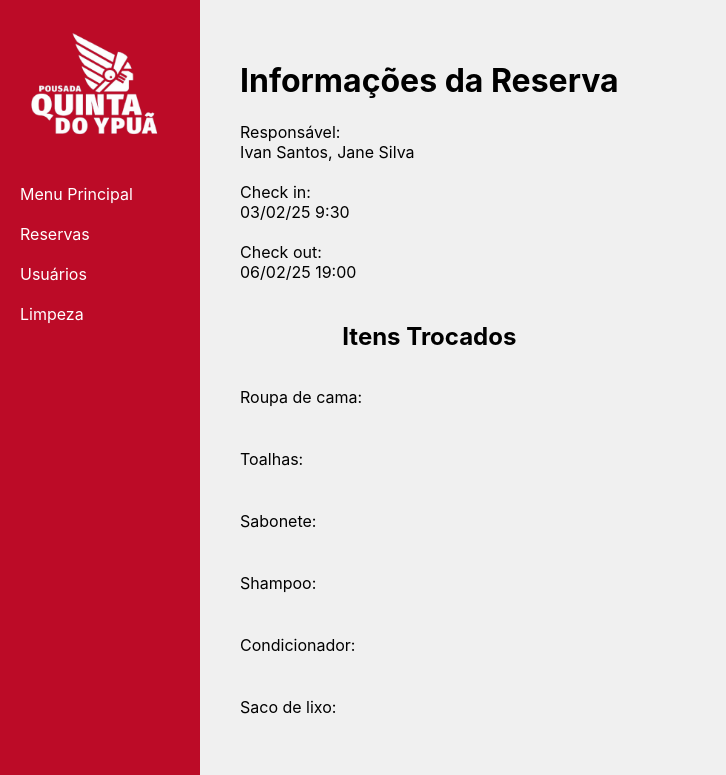
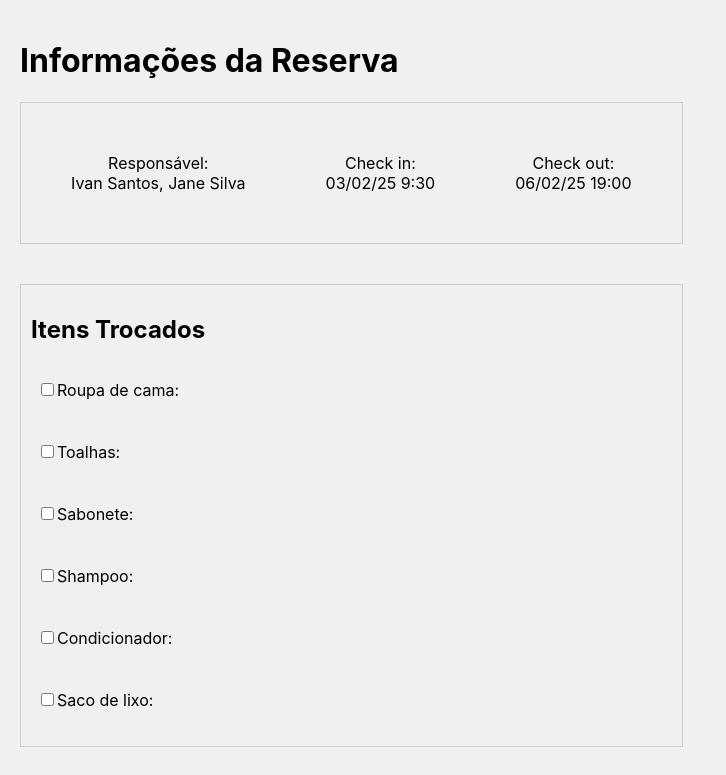
Before and after one commit to caique-probst/quinta-do-ypua, a Vue app in the folder pousadaypua/: page /reserva-limpeza/1 in a window 1280 px wide. Shown: the top 775 px of the page, without its empty margins (0-726 px from the left). Built offline with nearby package versions, Linux system fonts and the light colour scheme.

Commit message:
att tela login

```diff
--- a/pousadaypua/src/App.vue
+++ b/pousadaypua/src/App.vue
@@ -1,21 +1,12 @@
 <template>
   <div id="app">
-    <AppSidebar />
-    <div class="main-content">
-
-      <router-view></router-view>
-    </div>
+    <router-view />
   </div>
 </template>
 
 <script>
-import AppSidebar from './components/AppSidebar.vue';
-
 export default {
-  name: 'App',
-  components: {
-    AppSidebar
-  }
+  name: 'App'
 };
 </script>
 
--- /dev/null
+++ b/pousadaypua/src/components/LoginView.vue
@@ -0,0 +1,42 @@
+<template>
+    <div class="background-wrapper">
+      <img src="../assets/Logoypua.png" class="img-fluid" alt="..." style="padding-left: 30px;">
+      <div class="position-absolute top-50 start-50 translate-middle" style="background: #FFFFFF; border-radius: 30px;">
+        <form style="padding: 100px;">
+          <b><h1 class="tittleLogin">Login</h1></b>
+          <div class="mb-3">
+            <input type="email" class="form-control" id="exampleInputEmail1" aria-describedby="emailHelp" placeholder="Usuário" style="border-radius: 60px; width: 300px;">
+          </div>
+          <div class="mb-3">
+            <input type="password" class="form-control" id="exampleInputPassword1" placeholder="Senha" style="border-radius: 60px;">
+          </div>
+          <div class="d-grid gap-2 col-6 mx-auto">
+            <router-link :to="{ path: '/MainMenu' }" class="btn btn-primary" style="border-radius: 60px; background: C9C9C9;">
+              Entrar
+            </router-link>
+          </div>
+        </form>
+      </div>
+    </div>
+  </template>
+
+  <script>
+  import { RouterLink } from 'vue-router';
+  export default {
+    components: { RouterLink },
+    mounted() {
+      document.body.classList.add('red-background');
+    },
+    beforeUnmount() {
+      document.body.classList.remove('red-background');
+    }
+  };
+  </script>
+
+  <style>
+    .red-background {
+      background-color: rgb(188, 11, 39);
+      min-height: 100vh;
+      margin: 0;
+    }
+  </style>
--- a/pousadaypua/src/components/ReservaLimpezaDetails.vue
+++ b/pousadaypua/src/components/ReservaLimpezaDetails.vue
@@ -1,5 +1,6 @@
 <template>
     <div class="reserva-details">
+
       <h1>Informações da Reserva</h1>
       <div class="reserva-info">
         <div class="reserva-info-item">
@@ -15,10 +16,14 @@
           <p>{{ reserva.checkOut }}</p>
         </div>
       </div>
-      <div class="consumidos">
+
+      <div class="trocados">
       <h2>Itens Trocados</h2>
-        <div class="consumidos-item" v-for="item in reserva.itensTrocados" :key="item.nome">
+      <div class="trocados-item" v-for="(item, index) in reserva.itensTrocados" :key="item.nome">
+        <div class="checkbox-container">
+          <input type="checkbox" :checked="item.trocado" @change="toggleItemTrocado(index)">
           <p>{{ item.nome }}:</p>
+        </div>
         <p>{{ item.quantidade }}</p>
       </div>
     </div>
@@ -51,7 +56,14 @@
         responsaveis: [],
         checkIn: '',
         checkOut: '',
-        itensTrocados: [],
+        itensTrocados: [
+          { nome: 'Roupa de cama', quantidade: '', trocado: false },
+          { nome: 'Toalhas', quantidade: '', trocado: false },
+          { nome: 'Sabonete', quantidade: '', trocado: false },
+          { nome: 'Shampoo', quantidade: '', trocado: false },
+          { nome: 'Condicionador', quantidade: '', trocado: false },
+          { nome: 'Saco de lixo', quantidade: '', trocado: false }
+        ],
         limpeza: []
       }
     }
@@ -98,26 +110,51 @@
   }
 
   .reserva-info {
-    display: grid;
-    grid-template-columns: repeat(auto-fit, minmax(200px, 1fr));
-    gap: 20px;
+    border: 1px solid #ccc;
+    padding: 10px;
+    display: flex
   }
 
   .reserva-info-item {
-    text-align: left;
+    text-align: center;
+    padding: 40px;
   }
 
   .reserva-info-item p {
+    justify-content: space-between;
     margin: 0;
   }
 
-  .consumidos, .limpeza {
+  .trocados {
+    border: 1px solid #ccc;
+    padding: 10px;
     margin-top: 40px;
   }
 
-  .consumidos-item, .limpeza-item {
+  .limpeza {
+    border: 1px solid #ccc;
+    margin-top: 40px;
+  }
+
+  .trocados-item {
     display: flex;
   justify-content: space-between;
+  align-items: center;
   margin-bottom: 10px;
     }
+
+  .limpeza-item {
+    display: flex;
+    margin-bottom: 10px;
+  }
+
+  .checkbox-container {
+  display: flex;
+  align-items: center;
+}
+
+.checkbox-container input {
+  margin-left: 10px;
+}
+
   </style>
--- a/pousadaypua/src/components/ReservaLimpezaItem.vue
+++ b/pousadaypua/src/components/ReservaLimpezaItem.vue
@@ -62,7 +62,7 @@ export default {
 }
 </script>
 
-  <style scoped>
+<style scoped>
   .reserva-item {
     border: 1px solid #ccc;
     padding: 10px;
--- a/pousadaypua/src/router.js
+++ b/pousadaypua/src/router.js
@@ -1,4 +1,5 @@
 import { createRouter, createWebHistory } from 'vue-router';
+import LoginView from './components/LoginView.vue';
 import CadastroFuncionario from './components/CadastroFuncionario.vue';
 import UserList from './components/UserList.vue';
 import MainMenu from './components/MainMenu.vue';
@@ -10,7 +11,7 @@ import ReservaLimpezaDetails from './components/ReservaLimpezaDetails.vue';
 
 const routes = [
   {
-    path: '/',
+    path: '/MainMenu',
     name: 'MainMenu',
     component: MainMenu
   },
@@ -45,6 +46,11 @@ const routes = [
     name: 'ReservaLimpezaDetails',
     component: ReservaLimpezaDetails,
     props: true
+  },
+  {
+    path: '/',
+    name: 'LoginView',
+    component: LoginView
   }
 ];
 
```
Lines whose indentation alone changed are shown as unchanged.
